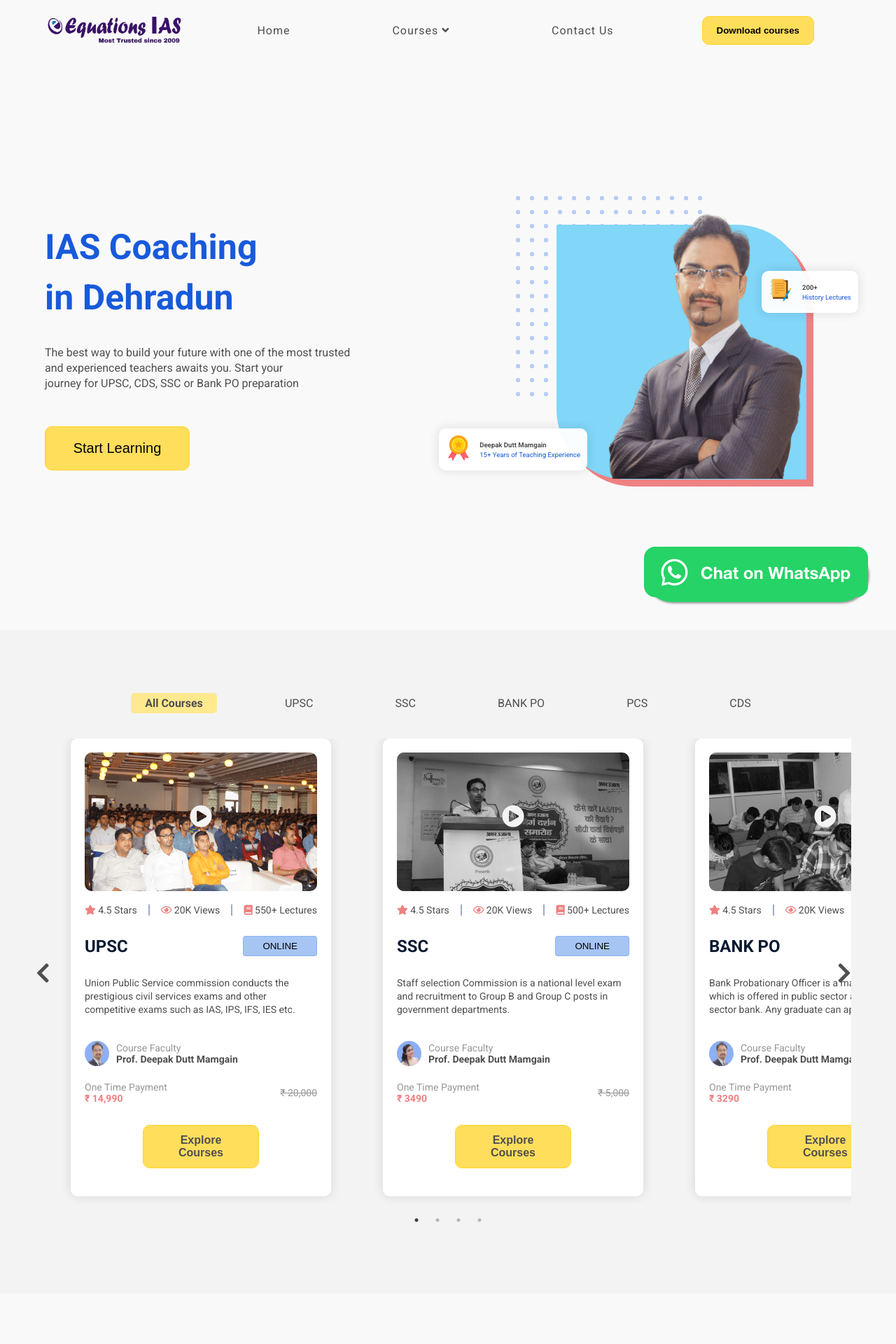
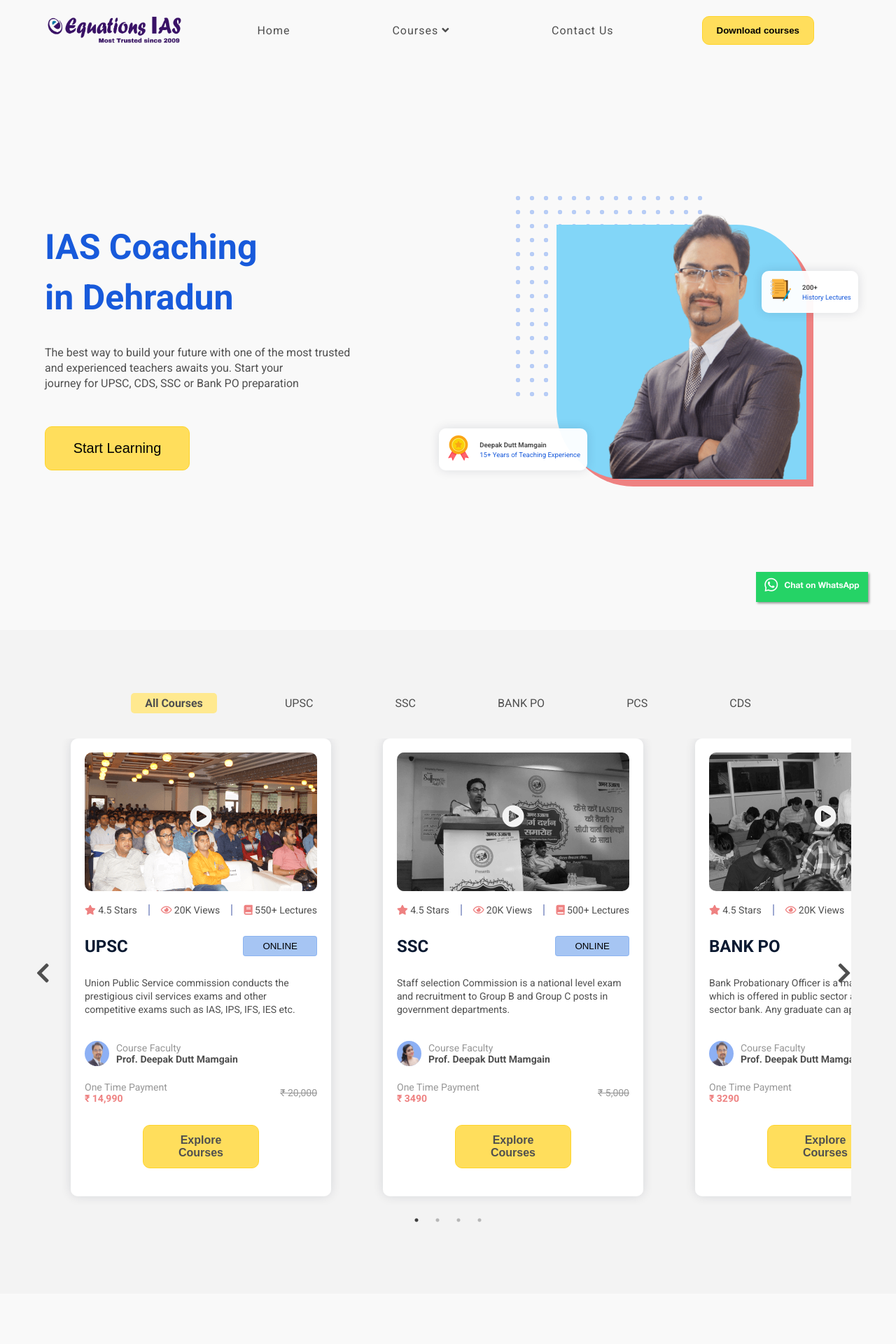
Before and after one commit to EquationsIAS/equations-website, a Jekyll site: the page built from index.html, in a window 1280 px wide. Shown: the top 1920 px of the page at 70% size. Built offline with Jekyll 4.4.1, drawn with Linux system fonts in a browser that asks for light colours.

Commit message:
add whatsapp icon

```diff
--- a/_includes/footer.html
+++ b/_includes/footer.html
@@ -56,7 +56,6 @@
     </div>
 
     <a aria-label="Chat on WhatsApp" href="https://api.whatsapp.com/send?phone=919897600337&text=Looking%20to%20join%20Equations%20course" class="float" target="_blank">
-       <!-- <i class="fa fa-whatsapp my-float"></i> -->
         <img alt="Chat on WhatsApp" src="./img/WhatsAppButtonGreenSmall.png" />
     </a>
 </footer>
--- a/style.css
+++ b/style.css
@@ -1846,7 +1846,6 @@
 	right:40px;
 	background-color:#25d366;
 	color:#FFF;
-	border-radius:50px;
 	text-align:center;
     font-size:30px;
 	box-shadow: 2px 2px 3px #999;
```
Also changed, not shown: img/WhatsAppButtonGreenSmall.png, 2 other files.
